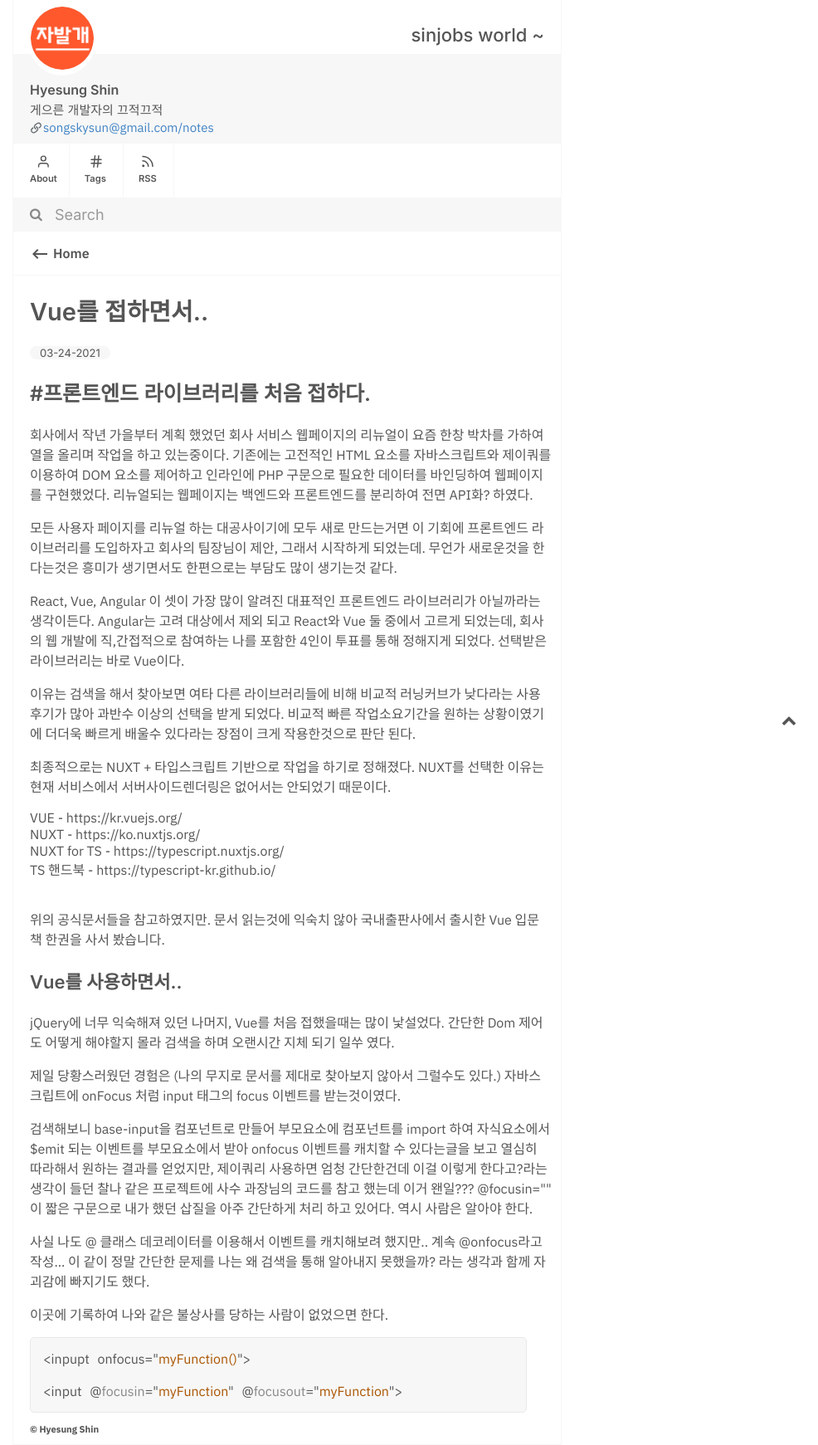
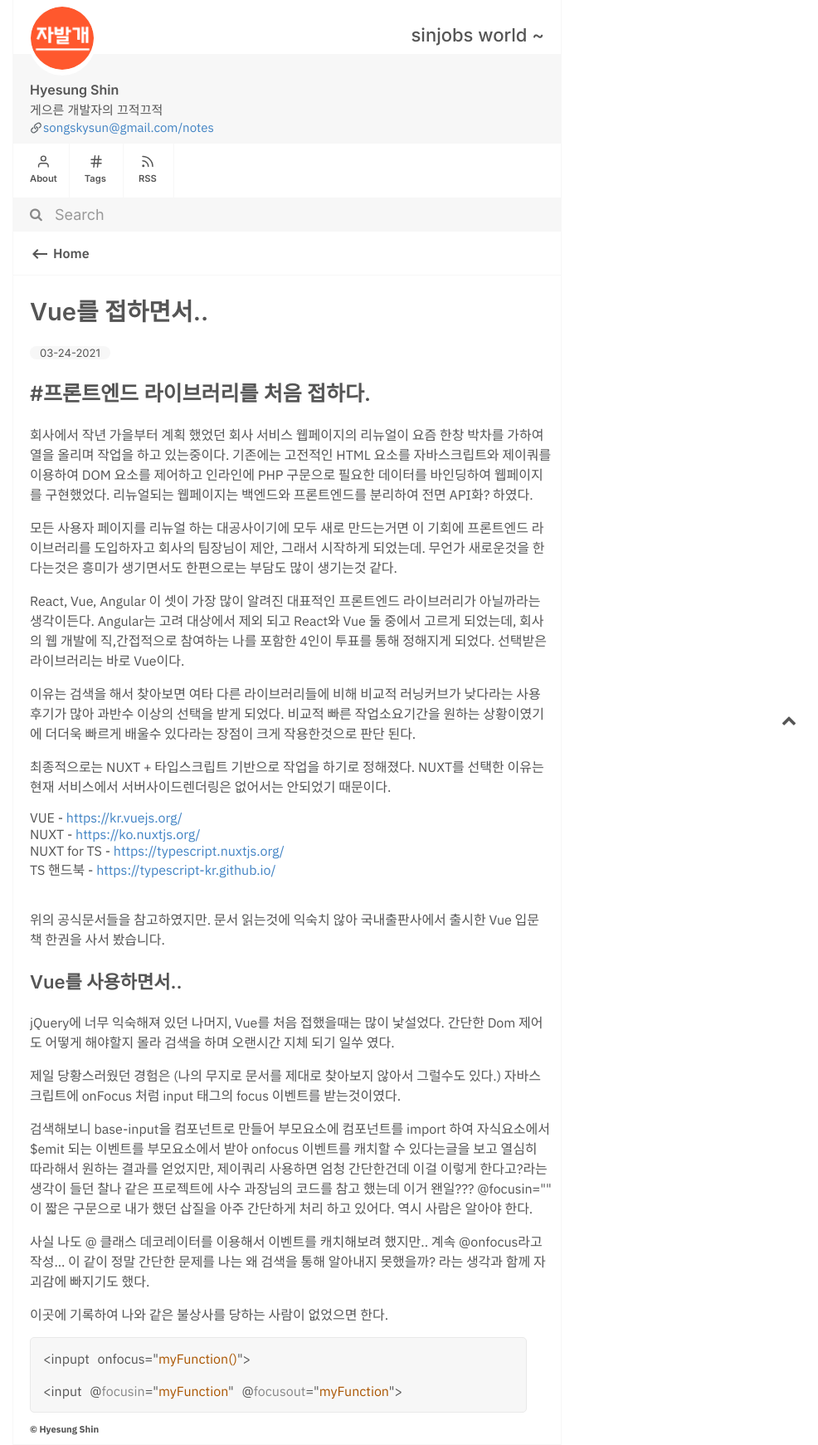
Before and after one commit to songskysun/songskysung.github.io, a Jekyll site: the page built from _posts/2021-02-19-7.md, in a window 1280 px wide. Shown: the whole page at 83% size, without its empty margins (294-1280 px from the left). Built offline with Jekyll 4.4.1, drawn with Linux system fonts in a browser that asks for light colours.

Commit message:
justCommit

```diff
--- a/_posts/2021-02-19-7.md
+++ b/_posts/2021-02-19-7.md
@@ -26,10 +26,10 @@ Angular는 고려 대상에서 제외 되고 React와 Vue 둘 중에서 고르
 NUXT를 선택한 이유는 현재 서비스에서 서버사이드렌더링은 없어서는 안되었기 때문이다.
 
 
-VUE - https://kr.vuejs.org/ <br>
-NUXT - https://ko.nuxtjs.org/ <br>
-NUXT for TS - https://typescript.nuxtjs.org/ <br>
-TS 핸드북 - https://typescript-kr.github.io/ <br><br>
+VUE - <https://kr.vuejs.org/> <br>
+NUXT - <https://ko.nuxtjs.org/> <br>
+NUXT for TS - <https://typescript.nuxtjs.org/> <br>
+TS 핸드북 - <https://typescript-kr.github.io/> <br><br>
 
 위의 공식문서들을 참고하였지만. 문서 읽는것에 익숙치 않아 국내출판사에서 출시한 Vue 입문 책 한권을 사서 봤습니다.
 
```
